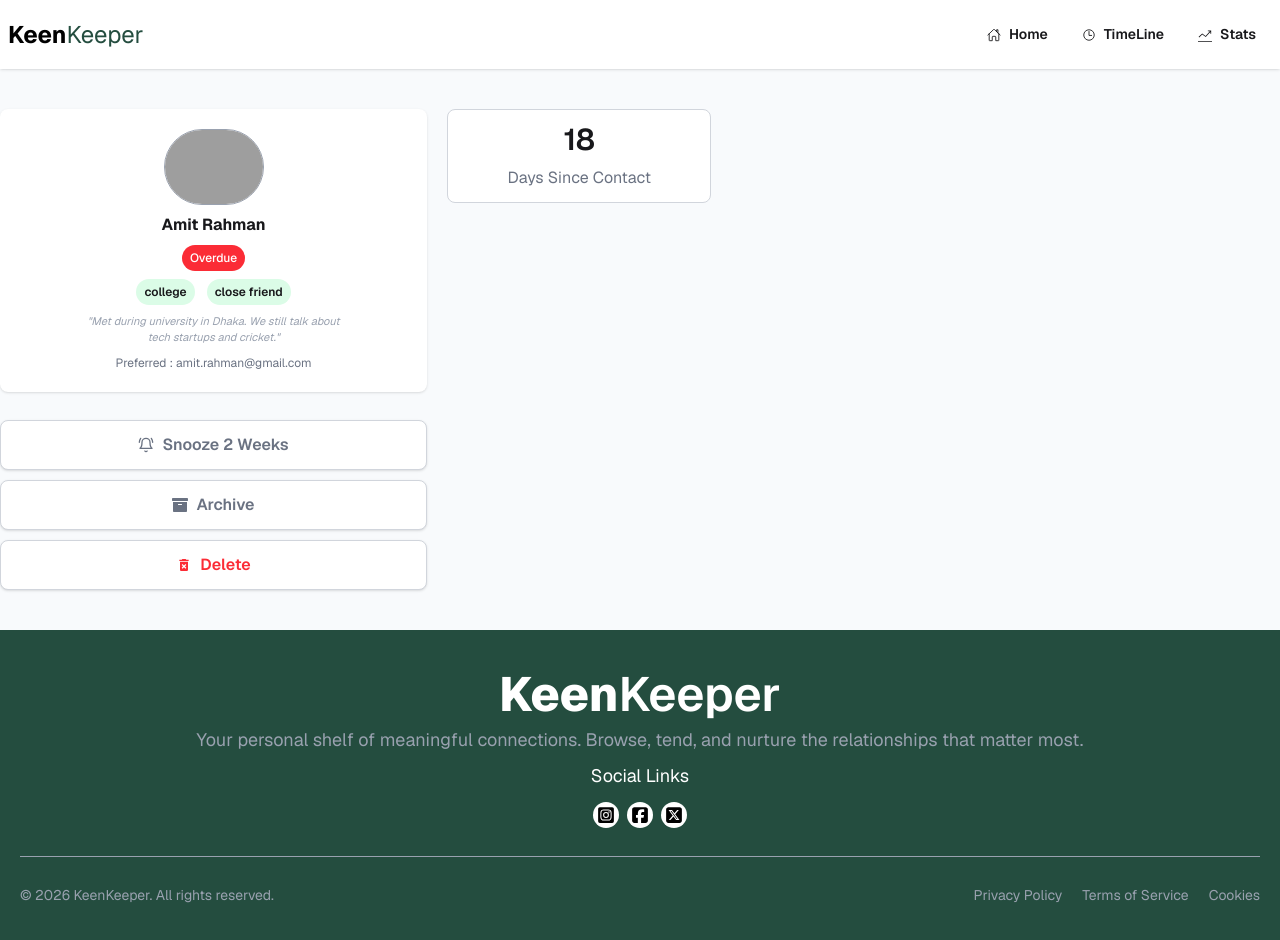
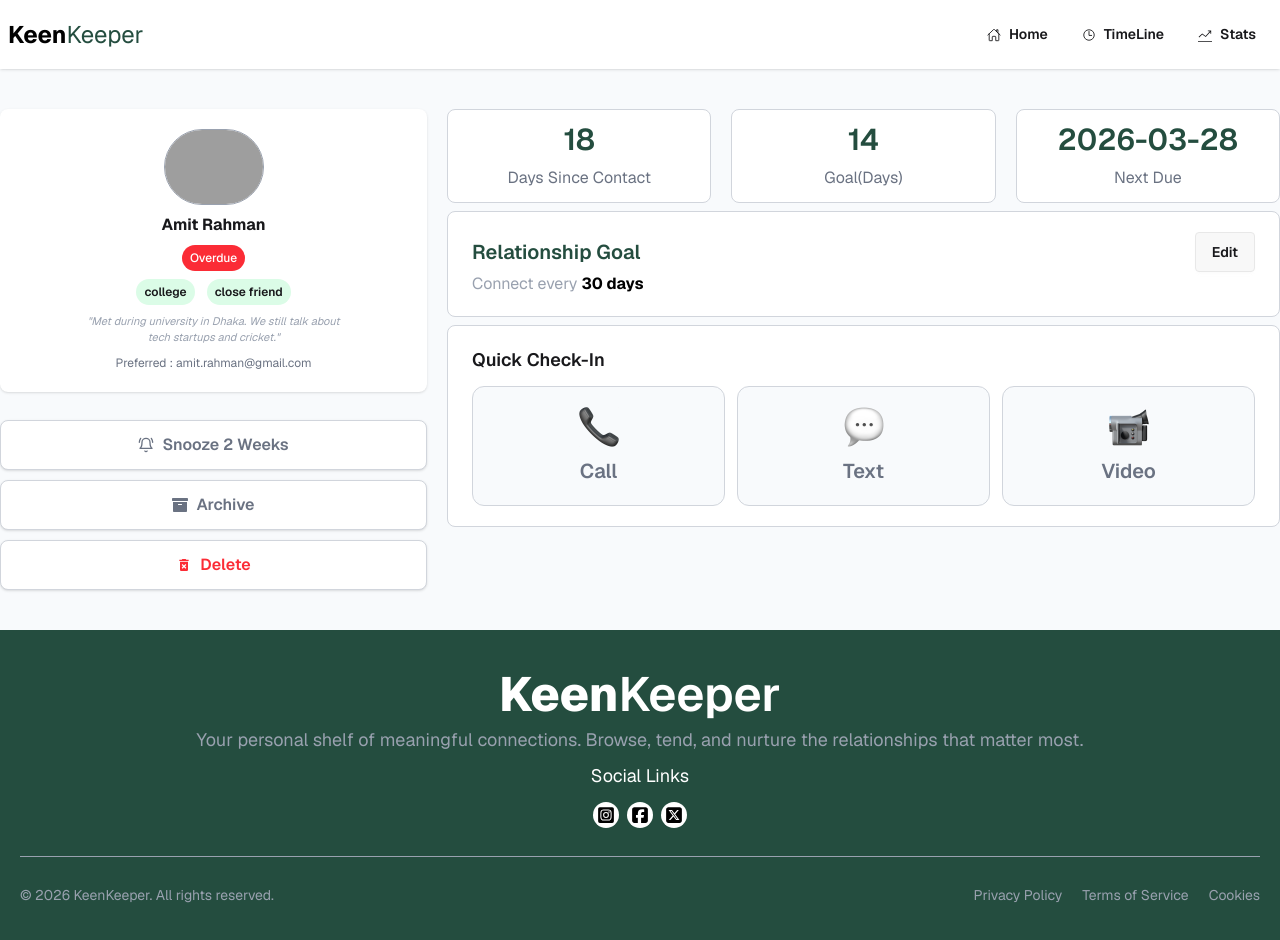
Before and after one commit to Md-Abdullah303/B-13-A-7, a React (Vite) app: page /profile/1 in a window 1280 px wide. Shown: the top 940 px of the page. Built offline with nearby package versions, Linux system fonts and the light colour scheme; grey boxes are pictures that could not be loaded.

Commit message:
added text,call and video call fueatured and make a arry with this informaiton

```diff
--- a/src/assets/pages/FriendDetails/FriendDetails.jsx
+++ b/src/assets/pages/FriendDetails/FriendDetails.jsx
@@ -1,9 +1,13 @@
-import React from "react";
+import React, { use } from "react";
 import MyFriends from "../../../Hooks/MyFriends";
 import { useLoaderData, useParams } from "react-router";
 import { LuBellRing } from "react-icons/lu";
 import { MdDeleteForever } from "react-icons/md";
+import callImg from "../../img/call.png";
+import taxtImg from "../../img/text.png";
+import videoCallPng from "../../img/video.png";
 import { FaArchive } from "react-icons/fa";
+import { TimelineDataContext } from "../../../context/TimelineContextProvider/TimelineDataContext";
 
 /***
  *
@@ -20,7 +24,7 @@
  */
 
 const FriendDetails = () => {
-  //   const { friendsData } = MyFriends();
+  const { timeline, setTimeline } = use(TimelineDataContext);
   const friendsData = useLoaderData();
   const { id } = useParams();
 
@@ -38,9 +42,47 @@
     picture,
     status,
     tags,
-  } = expectedFriendData;
+  } = expectedFriendData || {};
 
-  console.log(expectedFriendData);
+  //  handler
+  const handleTimeline = (type, id) => {
+    console.log(type);
+
+    const months = [
+      "January",
+      "February",
+      "March",
+      "April",
+      "May",
+      "June",
+      "July",
+      "August",
+      "September",
+      "October",
+      "November",
+      "December",
+    ];
+    const date = new Date();
+    const year = date.getFullYear();
+    const day = date.getDay();
+    const monthInd = date.getMonth();
+    const month = months[monthInd];
+
+
+    const timeLineData = {
+      id,
+      name,
+      day,
+      month,
+      year,
+      type,
+    };
+
+    setTimeline([...timeline, timeLineData]);
+    console.log(timeline);
+  };
+
+  // console.log(timeline);
   return (
     <div className=" bg-[#F8FAFC]  py-10">
       <div className="w-[90%] sm:container flex  gap-5 items-start mx-auto">
@@ -93,12 +135,62 @@
           </div>
         </div>
         {/* right side  */}
-        <div className="flex-1">
+        <div className="flex-1 space-y-2">
           {/* grid */}
           <div className="grid grid-cols-3 gap-5">
             <div className="bg-white flex flex-col items-center gap-2 py-3 rounded-lg border-gray-300 border ">
-                    <h1 className="text-3xl text-[#] font-semibold">{days_since_contact}</h1>
+              <h1 className="text-3xl text-[#244D3F] font-semibold">
+                {days_since_contact}
+              </h1>
               <p className="text-gray-500">Days Since Contact</p>
+            </div>
+            <div className="bg-white flex flex-col items-center gap-2 py-3 rounded-lg border-gray-300 border ">
+              <h1 className="text-3xl text-[#244D3F] font-semibold">{goal}</h1>
+              <p className="text-gray-500">Goal(Days)</p>
+            </div>
+            <div className="bg-white flex flex-col items-center gap-2 py-3 rounded-lg border-gray-300 border ">
+              <h1 className="text-3xl text-[#244D3F] font-semibold">
+                {next_due_date}
+              </h1>
+              <p className="text-gray-500">Next Due</p>
+            </div>
+          </div>
+          <div className="bg-white py-5 px-6 rounded-lg border-gray-300 border ">
+            <div className=" flex items-center gap-5 justify-between">
+              <p className="text-xl font-semibold text-[#244D3F]">
+                Relationship Goal
+              </p>
+              <button className="btn">Edit</button>
+            </div>
+            <p className="text-gray-400">
+              Connect every{" "}
+              <span className="text-black font-bold">30 days</span>
+            </p>
+          </div>
+          <div className="bg-white py-5 px-6 rounded-lg border-gray-300 border  ">
+            <h1 className="text-lg font-semibold">Quick Check-In</h1>
+            <div className="grid mt-3 grid-cols-3 gap-3">
+              <div
+                onClick={() => handleTimeline("call", expectedFriendData.id)}
+                className="cursor-pointer hover:bg-[#dee2e6] border border-gray-300 bg-[#F8FAFC] flex flex-col items-center justify-center py-5 rounded-xl gap-2.5 "
+              >
+                <img src={callImg} alt="call img" />
+                <h3 className="text-xl text-gray-500 font-semibold">Call</h3>
+              </div>
+              <div
+                onClick={() => handleTimeline("text", expectedFriendData.id)}
+                className="cursor-pointer hover:bg-[#dee2e6] border border-gray-300 bg-[#F8FAFC] flex flex-col items-center justify-center py-5 rounded-xl gap-2.5 "
+              >
+                <img src={taxtImg} alt="call img" />
+                <h3 className="text-xl text-gray-500 font-semibold">Text</h3>
+              </div>
+              <div
+                onClick={() => handleTimeline("video", expectedFriendData.id)}
+                className="cursor-pointer hover:bg-[#dee2e6] border border-gray-300 bg-[#F8FAFC]  flex flex-col items-center justify-center py-5 rounded-xl gap-2.5 "
+              >
+                <img src={videoCallPng} alt="call img" />
+                <h3 className="text-xl text-gray-500 font-semibold">Video</h3>
+              </div>
             </div>
           </div>
         </div>
--- /dev/null
+++ b/src/context/TimelineContextProvider/TimelineContextProvider.jsx
@@ -0,0 +1,20 @@
+import { useState } from "react";
+import { TimelineDataContext } from "./TimelineDataContext";
+
+
+const TimelineContextProvider = ({children}) => {
+    const [timeline, setTimeline] = useState([]);
+
+    const data = {
+        name: "abdullah",
+        timeline,
+        setTimeline,
+    }
+    return (
+        <TimelineDataContext value={data}>
+            {children}
+        </TimelineDataContext>
+    );
+};
+
+export default TimelineContextProvider;
--- /dev/null
+++ b/src/context/TimelineContextProvider/TimelineDataContext.jsx
@@ -0,0 +1,3 @@
+import React, { createContext } from 'react';
+
+export const TimelineDataContext = createContext();
```
Also changed, not shown: src/main.jsx (+11 -10 lines). Lines whose indentation alone changed are shown as unchanged.
